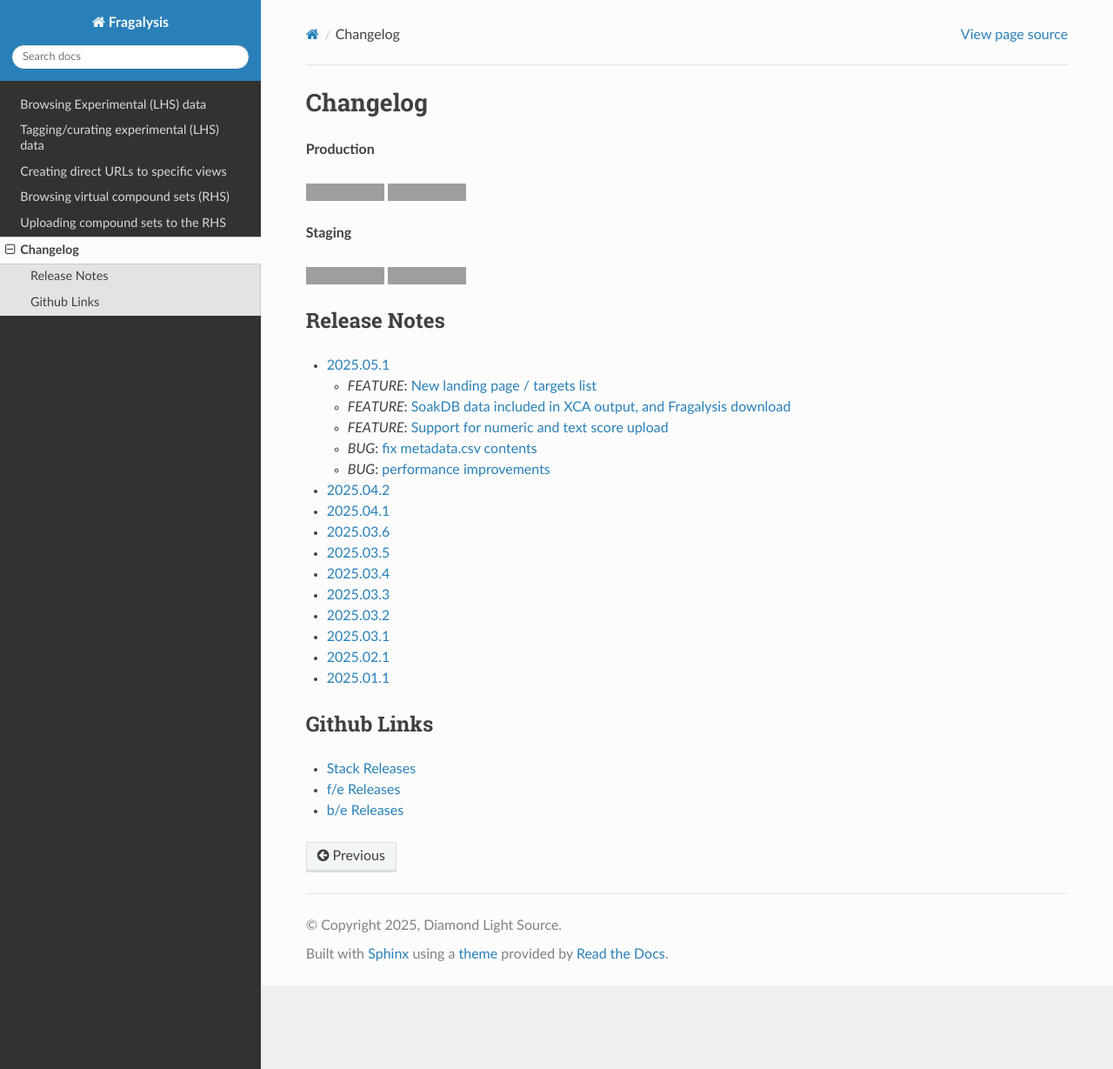
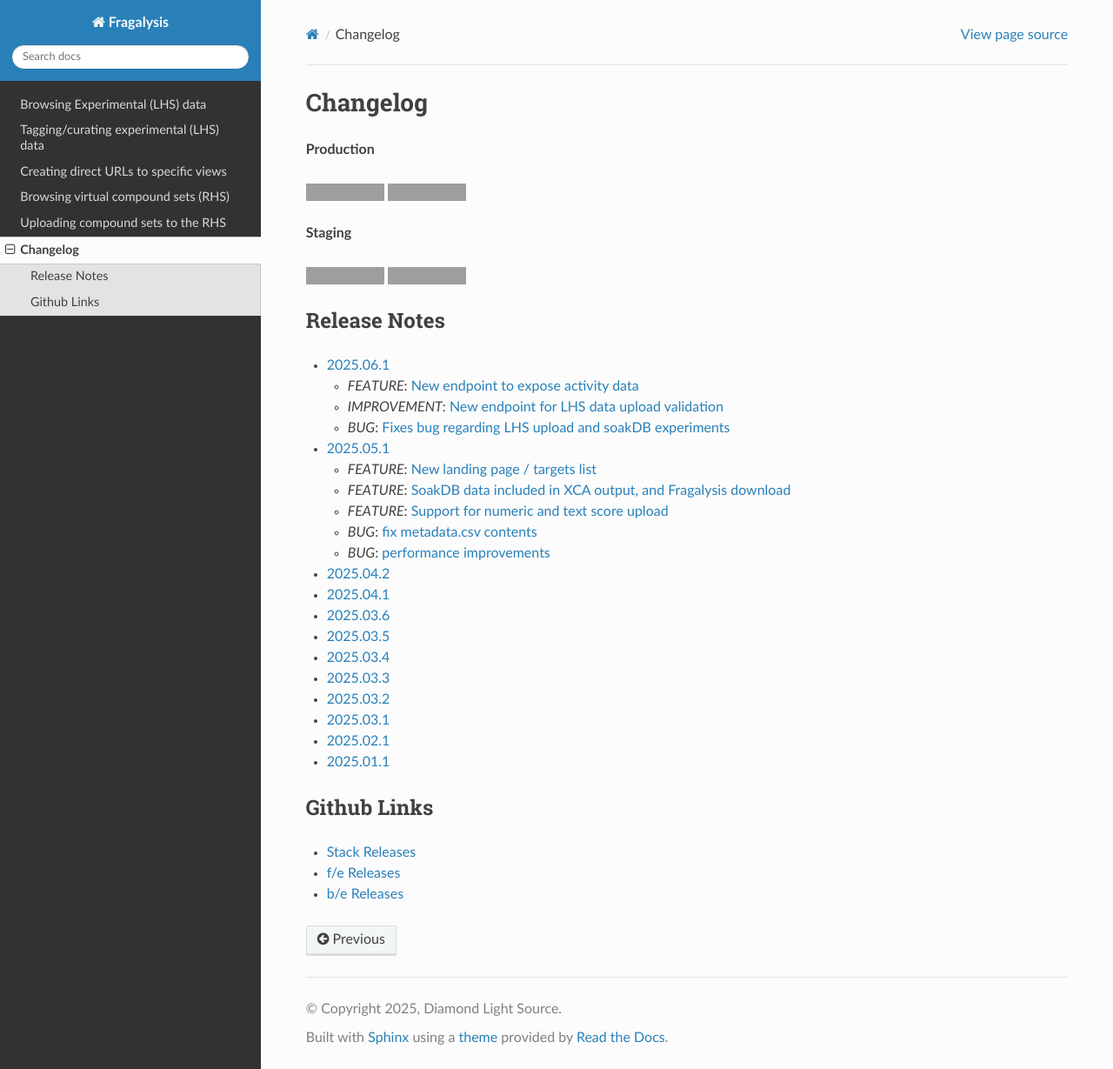
Before and after one commit to xchem/fragalysis, a Sphinx documentation site: the page built from docs/source/changelog.md, in a window 1280 px wide and 1229 px high. Shown: the whole window at 87% size. Built offline with Sphinx 7.4.7 and the Read the Docs theme 3.1.0, drawn with Linux system fonts in a browser that asks for light colours; formulas are drawn with MathJax 3; grey boxes are pictures that could not be loaded.

Commit message:
2025.06.1

```diff
--- a/docs/source/changelog.md
+++ b/docs/source/changelog.md
@@ -16,7 +16,10 @@
 ## Release Notes
 
 
-
+- [2025.06.1](https://github.com/xchem/fragalysis-stack/releases/tag/2025.06.1)
+	- *FEATURE*: [New endpoint to expose activity data](https://github.com/m2ms/fragalysis-frontend/issues/1780)
+	- *IMPROVEMENT*: [New endpoint for LHS data upload validation](https://github.com/m2ms/fragalysis-frontend/issues/1774)
+	- *BUG*: [Fixes bug regarding LHS upload and soakDB experiments](https://github.com/m2ms/fragalysis-frontend/issues/1785)
 - [2025.05.1](https://github.com/xchem/fragalysis-stack/releases/tag/2025.05.1)
 	- *FEATURE*: [New landing page / targets list](https://github.com/m2ms/fragalysis-frontend/issues/1565)
 	- *FEATURE*: [SoakDB data included in XCA output, and Fragalysis download](https://github.com/m2ms/fragalysis-frontend/issues/1768)
```
